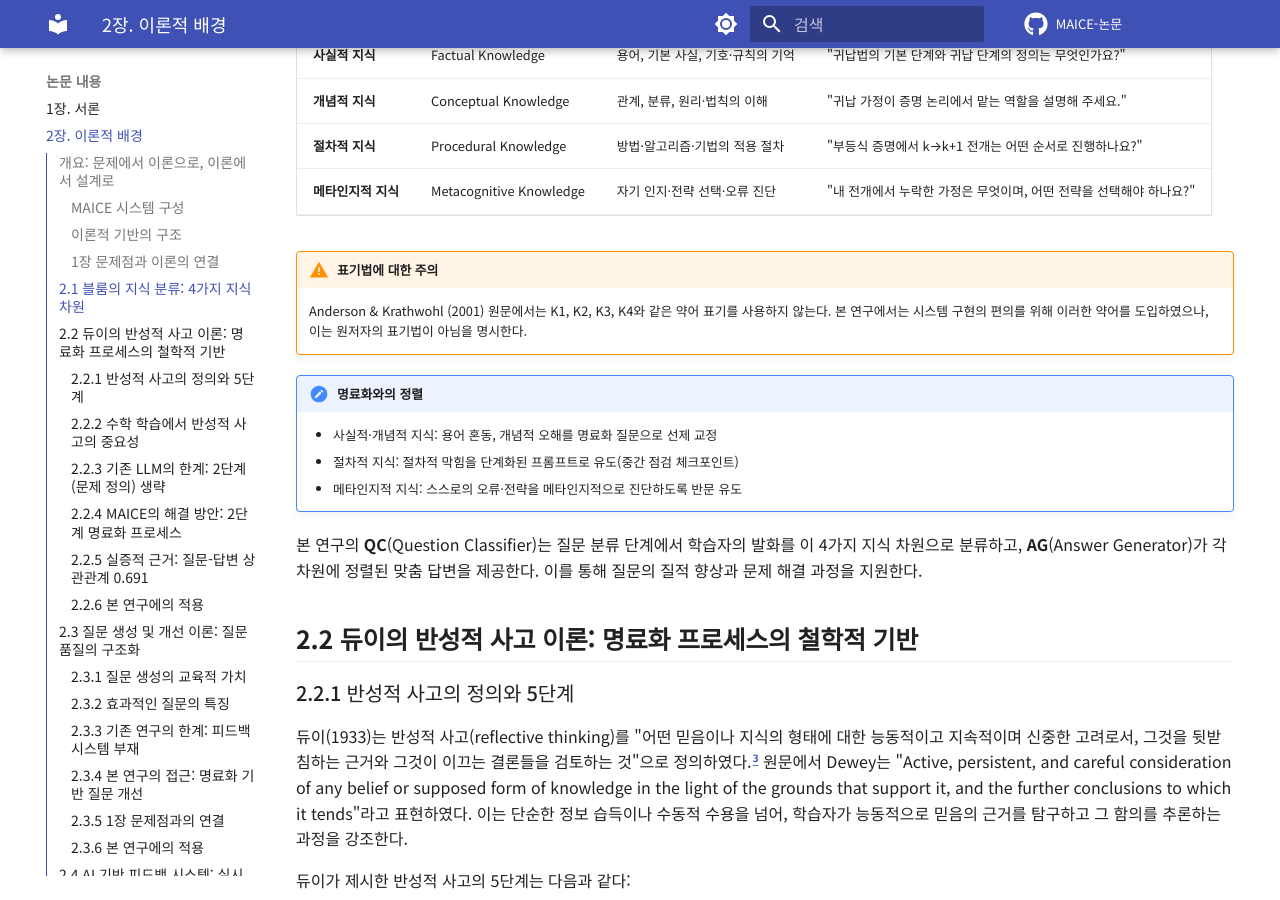
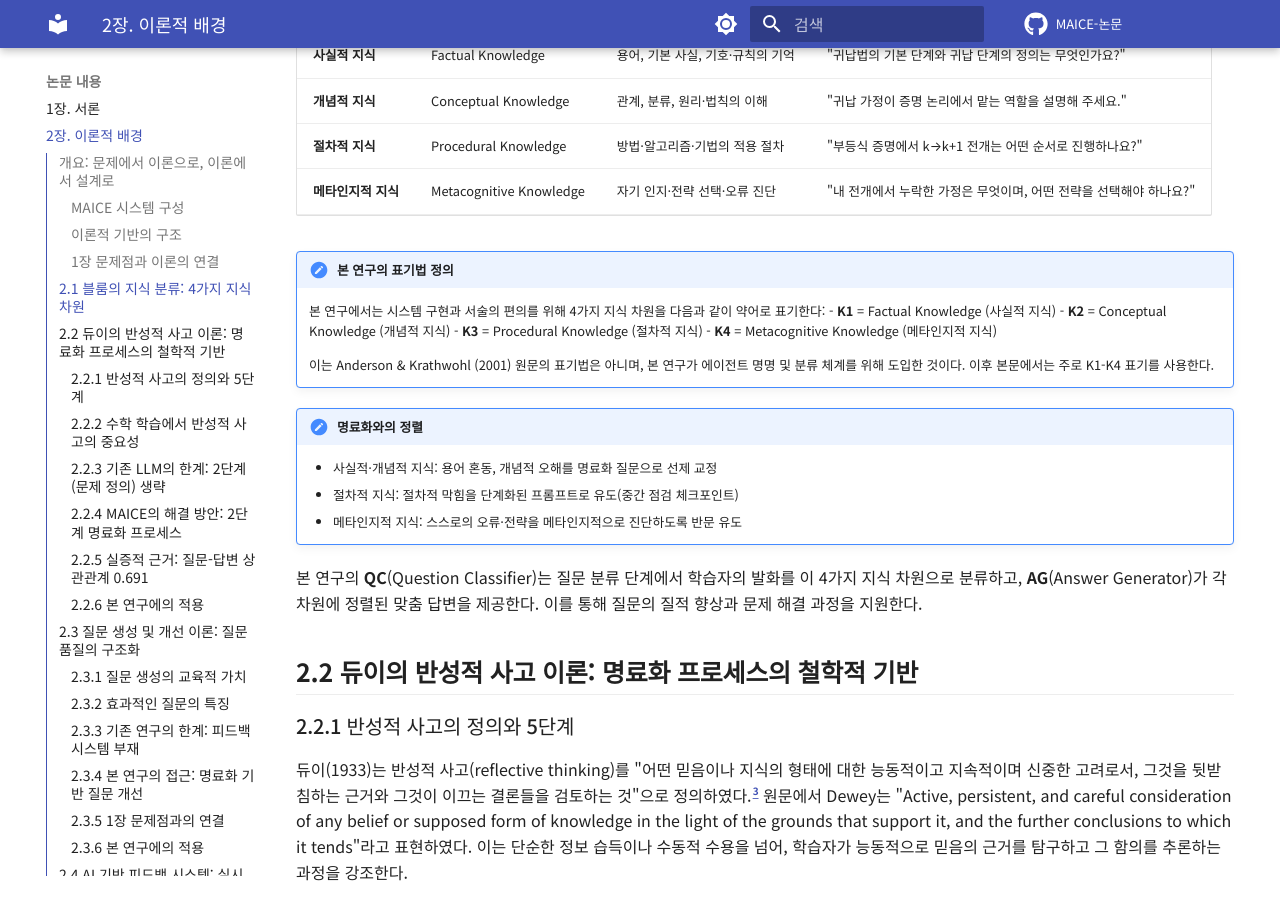
Before and after one commit to KimKyuBong/maice-paper-deploy, an MkDocs documentation site: the page built from docs/chapters/02-theoretical-background.md, in a window 1280 px wide and 900 px high, scrolled down 2127 px. Built offline with MkDocs 1.6.1 and Material for MkDocs 9.7.7, drawn with Linux system fonts in a browser that asks for light colours; comment, search, counter and statistics services are not loaded.

Commit message:
개선: K1-K4 표기법을 경고에서 명확한 정의로 변경
- warning → note로 톤 변경
- '주의사항'이 아닌 '본 연구의 표기법 정의'로 명확히 표현
- K1=Factual, K2=Conceptual, K3=Procedural, K4=Metacognitive 명시
- 연구자가 정당하게 약어를 정의하고 사용함을 분명히 함

```diff
--- a/docs/chapters/02-theoretical-background.md
+++ b/docs/chapters/02-theoretical-background.md
@@ -80,8 +80,14 @@ MAICE 시스템은 다음의 다층적 이론 구조 위에 설계되었다:
 | **절차적 지식** | Procedural Knowledge | 방법·알고리즘·기법의 적용 절차 | "부등식 증명에서 k→k+1 전개는 어떤 순서로 진행하나요?" |
 | **메타인지적 지식** | Metacognitive Knowledge | 자기 인지·전략 선택·오류 진단 | "내 전개에서 누락한 가정은 무엇이며, 어떤 전략을 선택해야 하나요?" |
 
-!!! warning "표기법에 대한 주의"
-    Anderson & Krathwohl (2001) 원문에서는 K1, K2, K3, K4와 같은 약어 표기를 사용하지 않는다. 본 연구에서는 시스템 구현의 편의를 위해 이러한 약어를 도입하였으나, 이는 원저자의 표기법이 아님을 명시한다.
+!!! note "본 연구의 표기법 정의"
+    본 연구에서는 시스템 구현과 서술의 편의를 위해 4가지 지식 차원을 다음과 같이 약어로 표기한다:
+    - **K1** = Factual Knowledge (사실적 지식)
+    - **K2** = Conceptual Knowledge (개념적 지식)
+    - **K3** = Procedural Knowledge (절차적 지식)
+    - **K4** = Metacognitive Knowledge (메타인지적 지식)
+
+    이는 Anderson & Krathwohl (2001) 원문의 표기법은 아니며, 본 연구가 에이전트 명명 및 분류 체계를 위해 도입한 것이다. 이후 본문에서는 주로 K1-K4 표기를 사용한다.
 
 !!! note "명료화와의 정렬"
     - 사실적·개념적 지식: 용어 혼동, 개념적 오해를 명료화 질문으로 선제 교정
```
